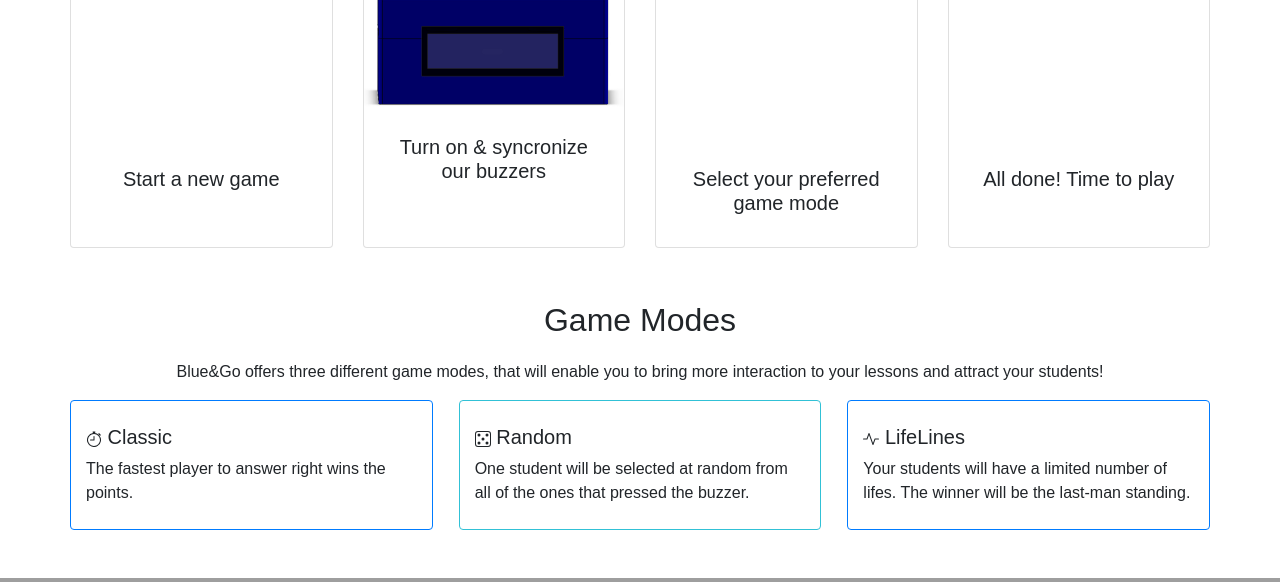
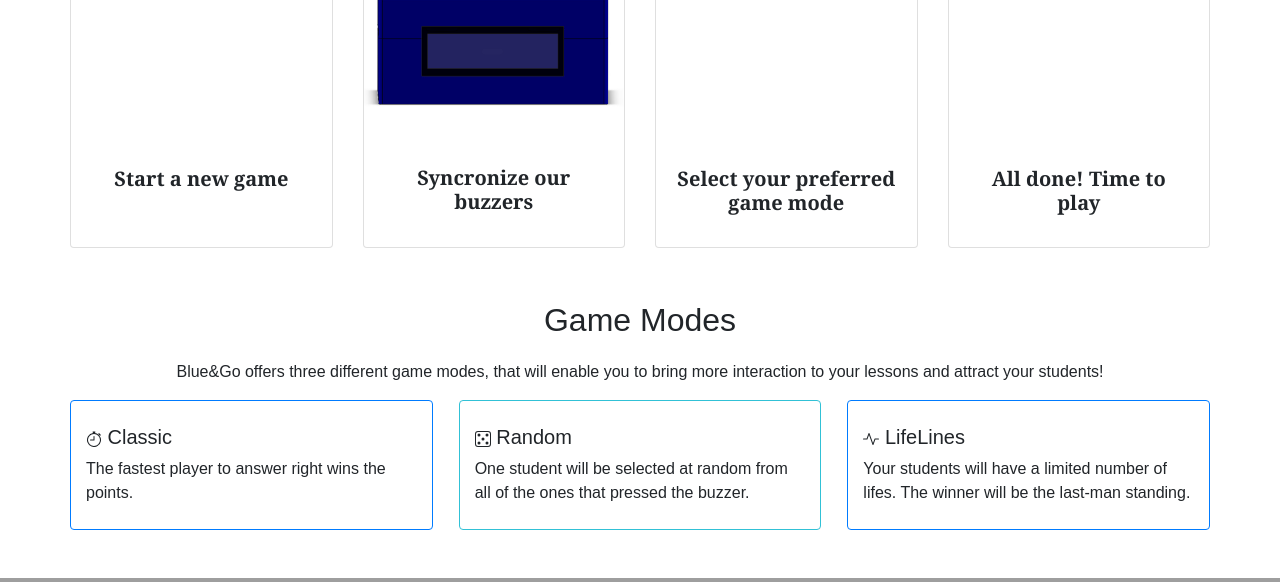
Before and after one commit to mauleomp/Blue-Go, a Flask app: page / in a window 1280 px wide. Shown: the part 986-1568 px from the top of the page. Run offline with Flask 2, Linux system fonts and the light colour scheme; some libraries are stand-ins or nearby versions; grey boxes are pictures that could not be loaded.

Commit message:
small changes

```diff
--- a/Server/templates/MainPage.html
+++ b/Server/templates/MainPage.html
@@ -56,7 +56,7 @@
         <div id="section1" class="text-center">
             <br>
             <br>
-            <p style="font-size: 2em"> How does Blue&GO! work? </p>
+            <p style="font-size: 2em "> How does Blue&GO! work? </p>
         </div>
             <div class="container">
                 <div class="row">
@@ -71,15 +71,16 @@
                                 style="width:250px;height:250px">
                             </lord-icon>
                             <div class="card-body">
-                               <h5 class="card-title"> Start a new game</h5>
+                               <h5 class="card-title" style=" font-family: Georgia, serif; font-weight: bold;"> Start a new game</h5>
                                <!-- <p class="card-text">Some quick example text to build on the card title and make up the bulk of the card's content.</p> -->
                                <!-- <a href="#" class="btn btn-primary">Go somewhere</a> -->
                            </div>
                        </div>
                         <div class="card">
                             <img src="{{ url_for('static', filename='images/button32.png') }}" class="card-img-top" alt="Turn buzzer on">
+                            <br>
                             <div class="card-body">
-                                <h5 class="card-title"> Turn on & syncronize our buzzers </h5>
+                                <h5 class="card-title" style=" font-family: Georgia, serif; font-weight: bold;padding-top: 7px"> Syncronize our buzzers </h5>
                             </div>
                         </div>
                         <div class="card">
@@ -92,7 +93,7 @@
                                 style="width:250px;height:250px">
                             </lord-icon>
                             <div class="card-body">
-                                <h5 class="card-title"> Select your preferred game mode</h5>
+                                <h5 class="card-title" style=" font-family: Georgia, serif; font-weight: bold;"> Select your preferred game mode</h5>
                             </div>
                         </div>
                         <div class="card">
@@ -103,7 +104,7 @@
                                 style="width:250px;height:250px">
                             </lord-icon>
                             <div class="card-body">
-                                <h5 class="card-title"> All done! Time to play </h5>
+                                <h5 class="card-title" style=" font-family: Georgia, serif; font-weight: bold;"> All done! Time to play </h5>
                             </div>
                         </div>
                     </div>
```
